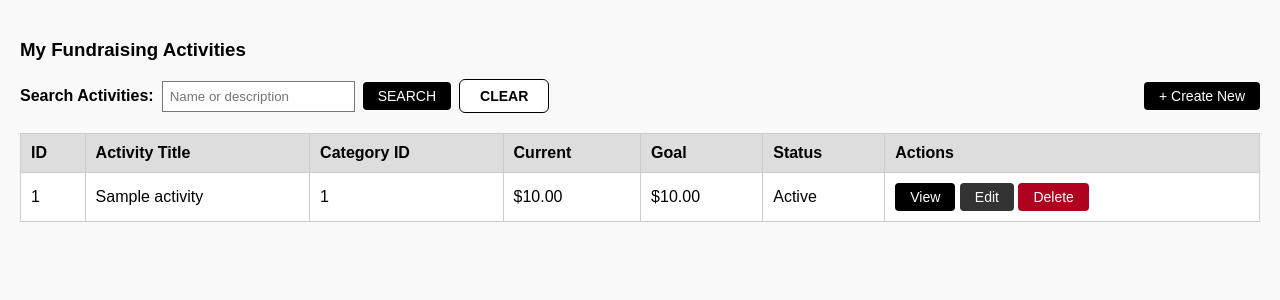
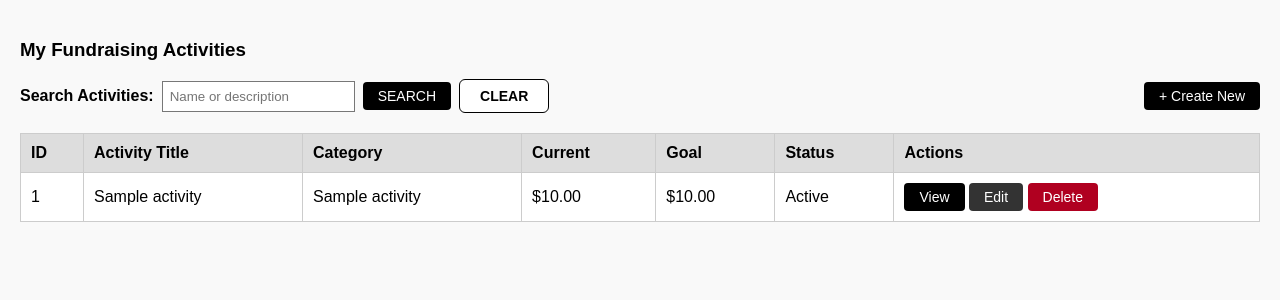
Before and after one commit to Anythingsaf22/CSIT314-SDM, a Flask app: template templates/activities/list_activities.html in a window 1280 px wide. Shown: the part 142-442 px from the top of the page. Run offline with Flask 3, Linux system fonts and the light colour scheme; the template is opened without the code that fills it: most values are stand-ins (such as "Sample title", 1, 10 or a date in 2020).

Commit message:
More details fra view
view fra can check category name, fundraiser name, view count, favourite count now. And it will automatically record the view into database

```diff
--- a/templates/activities/list_activities.html
+++ b/templates/activities/list_activities.html
@@ -87,7 +87,7 @@
                 <tr>
                     <th>ID</th>
                     <th>Activity Title</th>
-                    <th>Category ID</th>
+                    <th>Category</th>
                     <th>Current</th>
                     <th>Goal</th>
                     <th>Status</th>
@@ -100,7 +100,7 @@
                         <tr>
                             <td>{{ activity.activityId }}</td>
                             <td>{{ activity.activityName }}</td>
-                            <td>{{ activity.categoryId }}</td>
+                            <td>{{ activity.categoryName }}</td>
                             <td>${{ "%.2f"|format(activity.fundingCurrent) }}</td>
                             <td>${{ "%.2f"|format(activity.fundingGoal) }}</td>
                             <td>
@@ -112,16 +112,20 @@
                                 <button
                                     class="btn btn-view"
                                     type="button"
-                                    onclick='openActivityModal(
+                                    data-view-count="{{ activity.viewCount }}"
+                                    onclick='openActivityModal(this,
                                     {{ activity.activityName|tojson }},
                                     {{ activity.activityStatus|tojson }},
                                     {{ activity.fundingCurrent|tojson }},
                                     {{ activity.fundingGoal|tojson }},
-                                        {{ activity.categoryId|tojson }},
+                                    {{ activity.categoryName|tojson }},
                                     {{ activity.endDate|tojson }},
                                     {{ activity.activityDescription|tojson }},
-                                        {{ activity.accountId|tojson }},
-                                        {{ activity.startDate|tojson }}
+                                    {{ activity.fundraiserName|tojson }},
+                                    {{ activity.startDate|tojson }},
+                                    {{ activity.favouriteCount|tojson }},
+                                    {{ activity.phoneNumber|tojson }},
+                                    {{ activity.activityId|tojson }}
                                 )'
                                 >
                                     View
@@ -156,14 +160,17 @@
             <div id="view-status" class="status-text"></div>
             <div class="amount-row"><span>Amount Collected</span><span id="view-amount"></span></div>
             <div class="progress-container"><div id="view-progress" class="progress-fill"></div></div>
-            <p><span class="section-label">Category ID:</span> <span id="view-category"></span></p>
+            <p><span class="section-label">Category:</span> <span id="view-category"></span></p>
+            <p><span class="section-label">Total Views:</span> <span id="view-count"></span></p>
+            <p><span class="section-label">Total Favourites:</span> <span id="favourite-count"></span></p>
             <p><span class="section-label">Start Date:</span> <span id="view-start-date"></span></p>
             <p><span class="section-label">End Date:</span> <span id="view-date"></span></p>
             <p class="section-label">Description</p>
             <p id="view-description" class="desc-text"></p>
             <div class="account-section">
-                <p class="section-label">Fundraiser Account</p>
-                <p>Account ID: <span id="view-account"></span></p>
+                <p class="section-label">Fundraiser</p>
+                <p>Fundraiser: <span id="view-account"></span></p>
+                <p>Phone Number: <span id="view-phone"></span></p>
             </div>
             <div class="footer-btn"><button class="btn-outline" onclick="closeModal('detailsModal')">Close</button></div>
         </div>
@@ -188,18 +195,55 @@
     </div>
 
     <script>
-        function openActivityModal(title, status, collected, goal, category, endDate, desc, accountId, startDate) {
+        function openActivityModal(
+            button,
+            title,
+            status,
+            collected,
+            goal,
+            category,
+            endDate,
+            desc,
+            fundraiserName,
+            startDate,
+            favouriteCount,
+            phoneNumber,
+            activityId
+        ) {
+
             document.getElementById("view-title").innerText = "FRA Details: " + title;
-            document.getElementById("view-status").innerText = status.charAt(0).toUpperCase() + status.slice(1);
-            document.getElementById("view-amount").innerText = "$" + Number(collected).toFixed(2) + " / $" + Number(goal).toFixed(2);
+            document.getElementById("view-status").innerText =
+                status.charAt(0).toUpperCase() + status.slice(1);
+
+            document.getElementById("view-amount").innerText =
+                "$" + Number(collected).toFixed(2) +
+                " / $" + Number(goal).toFixed(2);
+
             document.getElementById("view-category").innerText = category;
             document.getElementById("view-start-date").innerText = startDate;
             document.getElementById("view-date").innerText = endDate;
             document.getElementById("view-description").innerText = desc;
-            document.getElementById("view-account").innerText = accountId;
+            document.getElementById("view-account").innerText = fundraiserName;
+            document.getElementById("view-phone").innerText = phoneNumber;
 
-            const percent = goal > 0 ? Math.min((collected / goal) * 100, 100) : 0;
+            let currentViewCount = Number(button.dataset.viewCount);
+            currentViewCount += 1;
+
+            button.dataset.viewCount = currentViewCount;
+
+            document.getElementById("view-count").innerText = currentViewCount;
+
+            document.getElementById("favourite-count").innerText = favouriteCount;
+
+            recordView(activityId);
+
+            const percent =
+                goal > 0
+                    ? Math.min((collected / goal) * 100, 100)
+                    : 0;
+
             document.getElementById("view-progress").style.width = percent + "%";
+
             document.getElementById("detailsModal").style.display = "flex";
         }
 
@@ -210,6 +254,12 @@
             document.getElementById("deleteModal").style.display = "flex";
         }
 
+        function recordView(activityId) {
+            fetch("/activities/recordView/" + activityId, {
+            method: "POST"
+        });
+}
+
         function closeModal(id) {
             document.getElementById(id).style.display = "none";
         }
```
Lines whose indentation alone changed are shown as unchanged.
